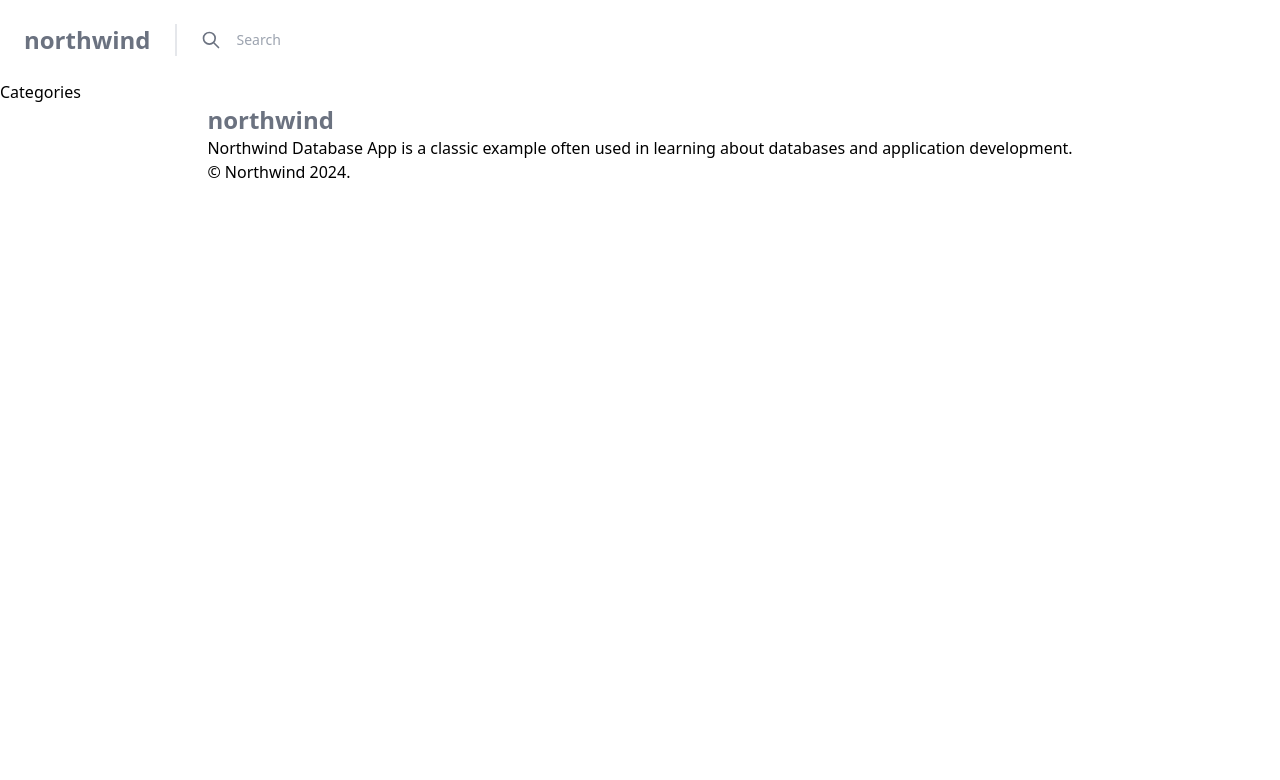
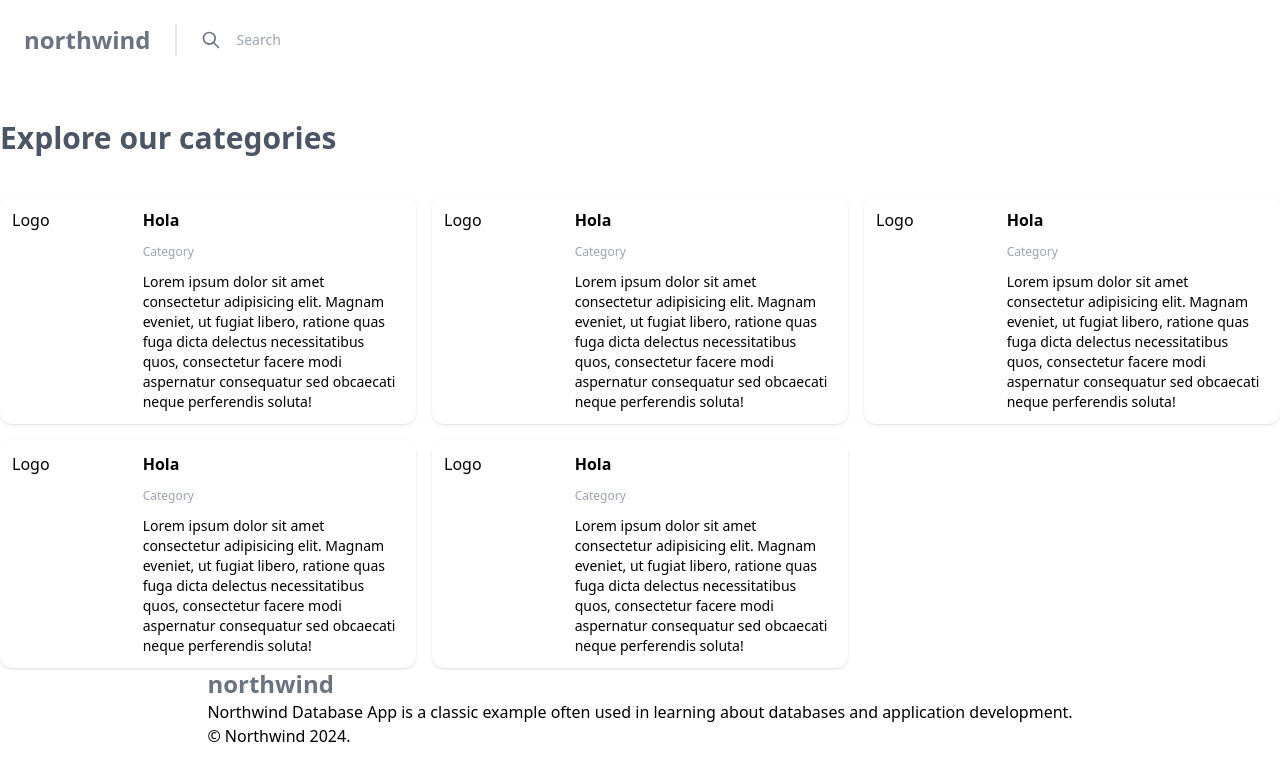
Before and after one commit to je-martinez/northwind-vuejs-app, a Vue app: page /entities/categories in a window 1280 px wide. Shown: the top 780 px of the page. Built offline with nearby package versions, Linux system fonts and the light colour scheme.

Commit message:
chore: working on category list item

```diff
--- /dev/null
+++ b/src/modules/entities/components/CategoryItem.vue
@@ -0,0 +1,26 @@
+<template>
+  <div class="shadow w-full flex rounded-xl p-3">
+    <div class="w-1/3">Logo</div>
+    <div class="w-2/3">
+      <h4 class="font-bold mb-3 text-md">Hola</h4>
+      <h3 class="text-gray-400 mb-3 text-xs">Category</h3>
+      <p class="text-sm">
+        Lorem ipsum dolor sit amet consectetur adipisicing elit. Magnam eveniet,
+        ut fugiat libero, ratione quas fuga dicta delectus necessitatibus quos,
+        consectetur facere modi aspernatur consequatur sed obcaecati neque
+        perferendis soluta!
+      </p>
+    </div>
+  </div>
+</template>
+
+<script lang="ts">
+import { defineComponent } from "vue";
+
+export default defineComponent({
+  name: "CategoryItem",
+  setup() {
+    return {};
+  },
+});
+</script>
--- /dev/null
+++ b/src/modules/entities/components/CategoryList.vue
@@ -0,0 +1,26 @@
+<template>
+  <section>
+    <div class="w-full grid grid-cols-3 gap-4">
+      <category-item />
+      <category-item />
+      <category-item />
+      <category-item />
+      <category-item />
+    </div>
+  </section>
+</template>
+
+<script lang="ts">
+import { defineAsyncComponent, defineComponent } from "vue";
+export default defineComponent({
+  name: "CategoryList",
+  components: {
+    CategoryItem: defineAsyncComponent(
+      () => import("@/modules/entities/components/CategoryItem.vue")
+    ),
+  },
+  setup() {
+    return {};
+  },
+});
+</script>
--- a/src/modules/entities/views/CategoriesView.vue
+++ b/src/modules/entities/views/CategoriesView.vue
@@ -1,18 +1,24 @@
 <template>
-  <div>
-    <h1>Categories</h1>
-  </div>
+  <section>
+    <h1 class="text-3xl font-bold text-gray-600 my-10">
+      Explore our categories
+    </h1>
+    <category-list />
+  </section>
 </template>
 
 <script>
-import { defineComponent } from "vue";
+import { defineAsyncComponent, defineComponent } from "vue";
 
 export default defineComponent({
   name: "CategoriesView",
+  components: {
+    CategoryList: defineAsyncComponent(() =>
+      import("@/modules/entities/components/CategoryList.vue")
+    ),
+  },
   setup() {
     return {};
   },
 });
 </script>
-
-<style></style>
--- a/src/modules/home/components/AppDescription.vue
+++ b/src/modules/home/components/AppDescription.vue
@@ -31,5 +31,3 @@ export default defineComponent({
   },
 });
 </script>
-
-<style></style>
--- a/src/modules/home/components/EntityItem.vue
+++ b/src/modules/home/components/EntityItem.vue
@@ -48,5 +48,3 @@ export default defineComponent({
   },
 });
 </script>
-
-<style></style>
--- a/src/modules/shared/components/MainLayoutFooter.vue
+++ b/src/modules/shared/components/MainLayoutFooter.vue
@@ -23,5 +23,3 @@ export default defineComponent({
   },
 });
 </script>
-
-<style></style>
--- a/src/modules/shared/components/MainLayoutHeader.vue
+++ b/src/modules/shared/components/MainLayoutHeader.vue
@@ -45,5 +45,3 @@ export default defineComponent({
   },
 });
 </script>
-
-<style></style>
--- a/src/modules/shared/layouts/MainLayout.vue
+++ b/src/modules/shared/layouts/MainLayout.vue
@@ -21,5 +21,3 @@ export default defineComponent({
   },
 });
 </script>
-
-<style></style>
```
